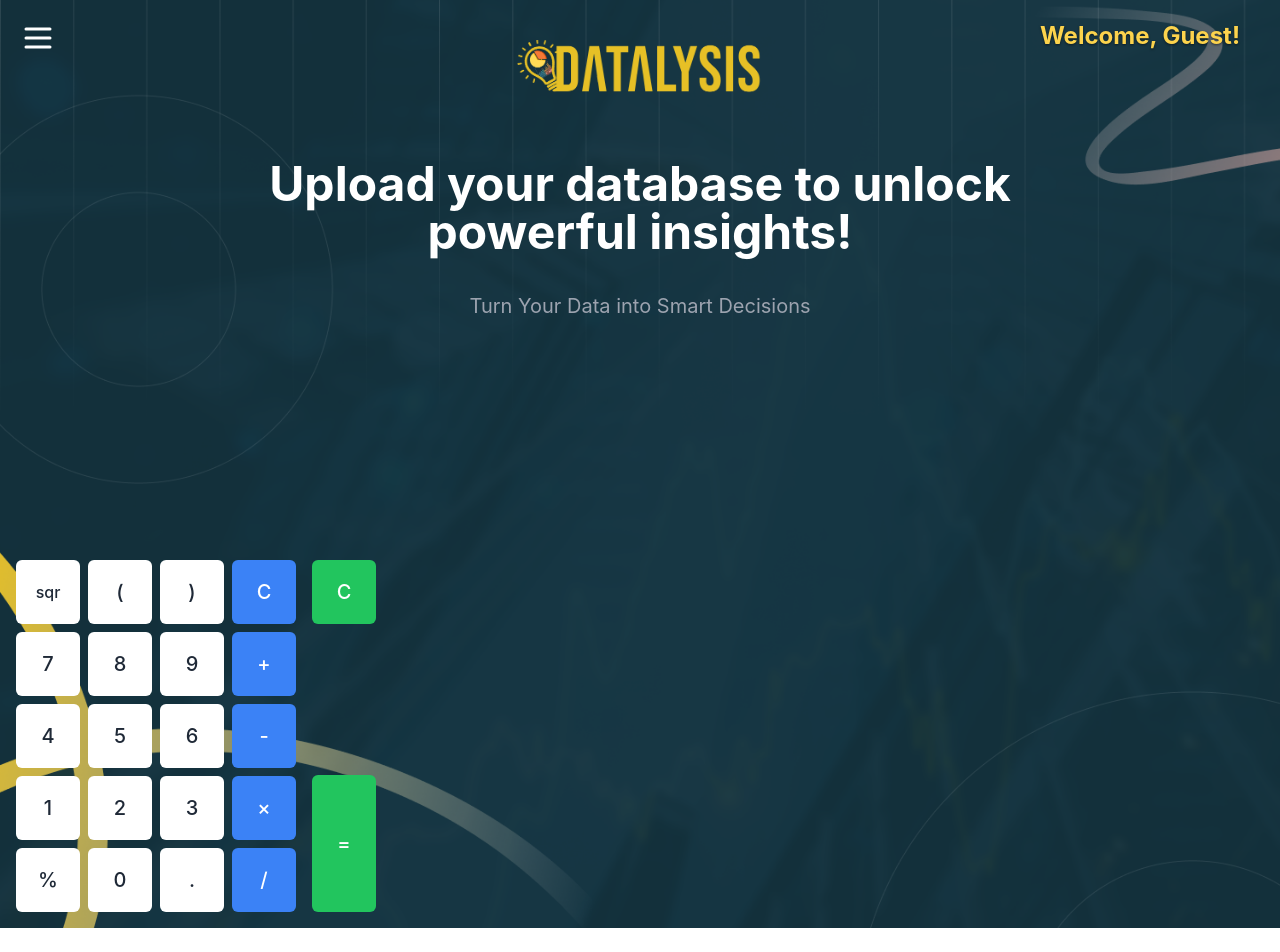
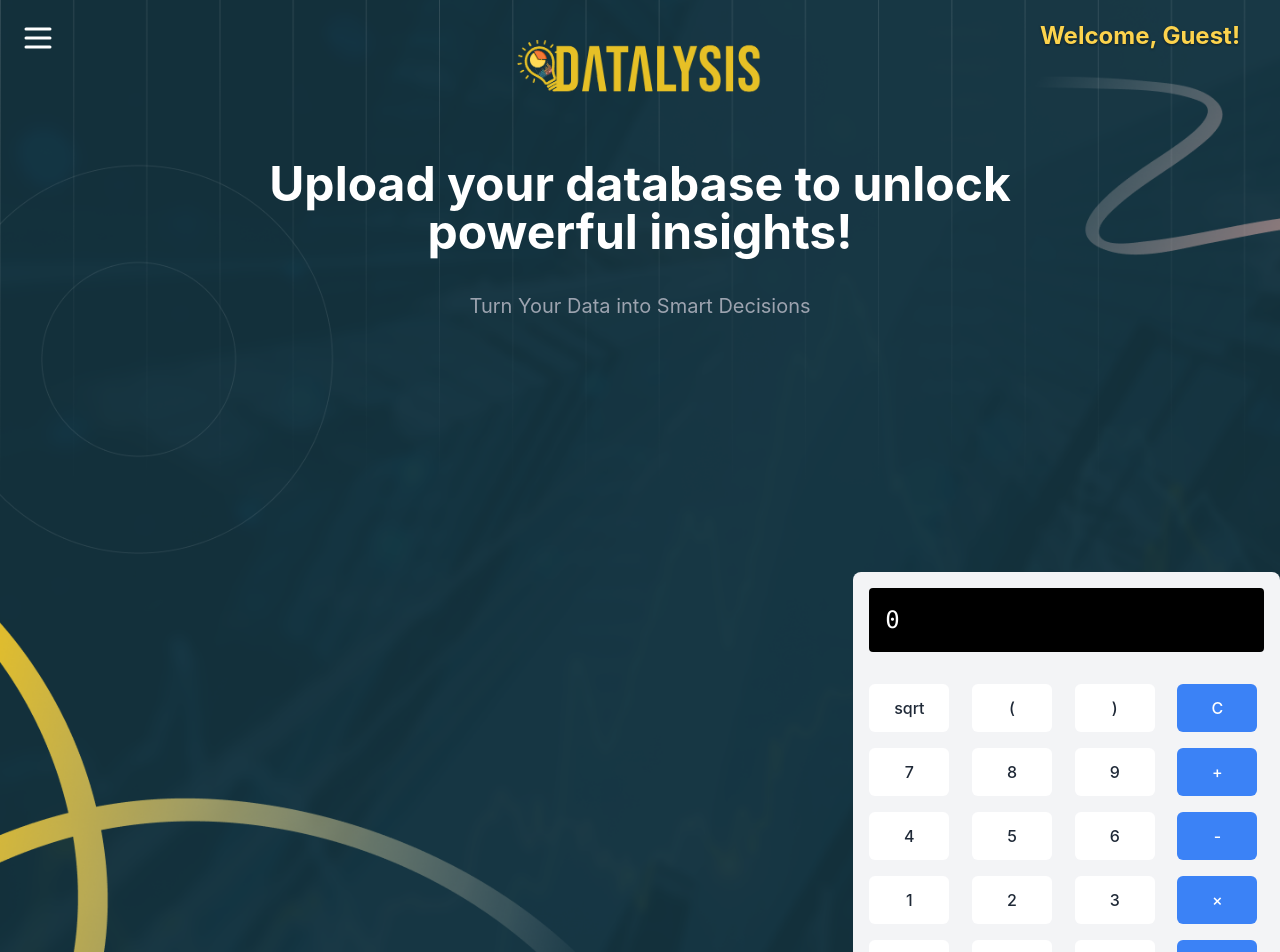
Before and after one commit to mychll31/datalysis, a React (Vite) app in the folder FrontEnd/: page /Formula-Page in a window 1280 px wide. Shown: the top 952 px of the page. Before the commit the page ends 928 px from the top, so only its background shows below. Built offline with nearby package versions, Linux system fonts and the light colour scheme; no server answers.

Commit message:
Calculator/FormulaPage Path

```diff
--- a/FrontEnd/src/App.jsx
+++ b/FrontEnd/src/App.jsx
@@ -5,8 +5,9 @@ import Home from "./Pages/home";
 import Homepage from "./Pages/homepage";
 import UploadPage from "./Pages/upload";
 import Display from "./Pages/display";
-import EmailForm from "./Components/EmailForm"; // Import the new component
+import EmailForm from "./Components/EmailForm";
 import FormulaPage from "./Pages/formulaPage";
+import Calculator from "./Components/Calculator"; // ✅ Import Calculator component
 
 function App() {
     return (
@@ -17,7 +18,8 @@ function App() {
                 <Route path="/Upload-Page" element={<UploadPage />} />
                 <Route path="/Display-Page" element={<Display />} />
                 <Route path="/Formula-Page" element={<FormulaPage />} />
-                <Route path="/email" element={<EmailForm />} /> {/* New route for email form */}
+                <Route path="/email" element={<EmailForm />} />
+                <Route path="/calculator" element={<Calculator />} /> {/* ✅ New route */}
             </Routes>
         </Router>
     );
--- /dev/null
+++ b/FrontEnd/src/Calculator.jsx
@@ -0,0 +1,45 @@
+import React, { useState } from 'react';
+import CalculatorButtons from './CalculatorButtons'; // Adjust the import path if needed
+
+const Calculator = () => {
+  const [output, setOutput] = useState('');
+
+  const handleButtonClick = (value) => {
+    switch (value) {
+      case 'C':
+        setOutput('');
+        break;
+      case 'Backspace':
+        setOutput((prev) => prev.slice(0, -1));
+        break;
+      case '=':
+        try {
+          // Replace '×' and '÷' with '*' and '/' before evaluating
+          const cleaned = output.replace(/×/g, '*').replace(/÷/g, '/');
+          const result = eval(cleaned); // ⚠️ Don't use eval in production
+          setOutput(result.toString());
+        } catch {
+          setOutput('Error');
+        }
+        break;
+      case 'sqr':
+        try {
+          const result = Math.sqrt(eval(output));
+          setOutput(result.toString());
+        } catch {
+          setOutput('Error');
+        }
+        break;
+      default:
+        setOutput((prev) => prev + value);
+    }
+  };
+
+  return (
+    <div className="flex items-center justify-center min-h-screen bg-gray-200">
+      <CalculatorButtons onButtonClick={handleButtonClick} output={output} />
+    </div>
+  );
+};
+
+export default Calculator;
--- /dev/null
+++ b/FrontEnd/src/Components/Calculator.jsx
@@ -0,0 +1,45 @@
+import React, { useState } from 'react';
+import CalculatorButtons from './CalculatorButtons'; // Adjust the import path if needed
+
+const Calculator = () => {
+  const [output, setOutput] = useState('');
+
+  const handleButtonClick = (value) => {
+    switch (value) {
+      case 'C':
+        setOutput('');
+        break;
+      case 'Backspace':
+        setOutput((prev) => prev.slice(0, -1));
+        break;
+      case '=':
+        try {
+          // Replace '×' and '÷' with '*' and '/' before evaluating
+          const cleaned = output.replace(/×/g, '*').replace(/÷/g, '/');
+          const result = eval(cleaned); // ⚠️ Don't use eval in production
+          setOutput(result.toString());
+        } catch {
+          setOutput('Error');
+        }
+        break;
+      case 'sqr':
+        try {
+          const result = Math.sqrt(eval(output));
+          setOutput(result.toString());
+        } catch {
+          setOutput('Error');
+        }
+        break;
+      default:
+        setOutput((prev) => prev + value);
+    }
+  };
+
+  return (
+    <div className="flex items-center justify-center min-h-screen bg-gray-200">
+      <CalculatorButtons onButtonClick={handleButtonClick} output={output} />
+    </div>
+  );
+};
+
+export default Calculator;
--- a/FrontEnd/src/Components/CalculatorButtons.jsx
+++ b/FrontEnd/src/Components/CalculatorButtons.jsx
@@ -1,162 +1,50 @@
 import React from 'react';
 
-const CalculatorButtons = ({ onButtonClick }) => {
+const CalculatorButtons = ({ onButtonClick, output }) => {
   const handleClick = (value) => {
     onButtonClick(value);
   };
 
   return (
-    <div className='w-full flex p-2 rounded-lg '>
-        <div className="w-1/8 grid grid-cols-4 gap-2  p-2 rounded-lg">
-        {/* First Row */}
-        <button
-            onClick={() => handleClick('Sqrt')}
-            className="bg-white hover:bg-gray-50 text-gray-800 font-medium py-4 h-16 w-16 rounded-md"
-        >
-            sqr
-        </button>
-        <button
-            onClick={() => handleClick('(')}
-            className="bg-white hover:bg-gray-50 text-gray-800 font-medium h-16 w-16 py-4 rounded-md text-xl"
-        >
-            (
-        </button>
-        <button
-            onClick={() => handleClick(')')}
-            className="bg-white hover:bg-gray-50 text-gray-800 font-medium py-4 h-16 w-16 rounded-md text-xl"
-        >
-            )
-        </button>
-        <button
-            onClick={() => handleClick('+')}
-            className="bg-blue-500 hover:bg-blue-600 text-white font-medium py-4 h-16 w-16 rounded-md text-xl"
-        >
-            C
-        </button>
+    <div className="flex flex-col items-center p-4 rounded-lg bg-gray-100 max-w-md mx-auto">
+      {/* Output Screen outside of button grid */}
+      <div className="bg-black text-white text-left text-2xl font-mono p-4 rounded mb-8 h-16 overflow-x-auto w-full">
+        {output || '0'}
+      </div>
 
-        {/* Second Row */}
-        <button
-            onClick={() => handleClick('7')}
-            className="bg-white hover:bg-gray-50 text-gray-800 font-medium py-4 h-16 w-16 rounded-md text-xl"
-        >
-            7
-        </button>
-        <button
-            onClick={() => handleClick('8')}
-            className="bg-white hover:bg-gray-50 text-gray-800 font-medium py-4 h-16 w-16 rounded-md text-xl"
-        >
-            8
-        </button>
-        <button
-            onClick={() => handleClick('9')}
-            className="bg-white hover:bg-gray-50 text-gray-800 font-medium py-4 h-16 w-16 rounded-md text-xl"
-        >
-            9
-        </button>
-        <button
-            onClick={() => handleClick('+')}
-            className="bg-blue-500 hover:bg-blue-600 text-white font-medium py-4 h-16 w-16 rounded-md text-xl"
-        >
-            +
-        </button>
+      {/* Button Grid */}
+      <div className="grid grid-cols-4 gap-4 w-full">
+        <button onClick={() => handleClick('sqr')} className="bg-white hover:bg-gray-400 text-gray-800 font-medium py-2 h-12 w-20 rounded-md">sqrt</button>
+        <button onClick={() => handleClick('(')} className="bg-white hover:bg-gray-400 text-gray-800 font-medium py-2 h-12 w-20 rounded-md">(</button>
+        <button onClick={() => handleClick(')')} className="bg-white hover:bg-gray-400 text-gray-800 font-medium py-2 h-12 w-20 rounded-md">)</button>
+        <button onClick={() => handleClick('C')} className="bg-blue-500 hover:bg-blue-600 text-white font-medium py-2 h-12 w-20 rounded-md">C</button>
 
-        {/* Third Row */}
-        <button
-            onClick={() => handleClick('4')}
-            className="bg-white hover:bg-gray-50 text-gray-800 font-medium py-4 h-16 w-16 rounded-md text-xl"
-        >
-            4
-        </button>
-        <button
-            onClick={() => handleClick('5')}
-            className="bg-white hover:bg-gray-50 text-gray-800 font-medium py-4 h-16 w-16 rounded-md text-xl"
-        >
-            5
-        </button>
-        <button
-            onClick={() => handleClick('6')}
-            className="bg-white hover:bg-gray-50 text-gray-800 font-medium py-4 h-16 w-16 rounded-md text-xl"
-        >
-            6
-        </button>
-        <button
-            onClick={() => handleClick('-')}
-            className="bg-blue-500 hover:bg-blue-600 text-white font-medium py-4 h-16 w-16 rounded-md text-xl"
-        >
-            -
-        </button>
+        <button onClick={() => handleClick('7')} className="bg-white hover:bg-gray-400 text-gray-800 font-medium py-2 h-12 w-20 rounded-md">7</button>
+        <button onClick={() => handleClick('8')} className="bg-white hover:bg-gray-400 text-gray-800 font-medium py-2 h-12 w-20 rounded-md">8</button>
+        <button onClick={() => handleClick('9')} className="bg-white hover:bg-gray-400 text-gray-800 font-medium py-2 h-12 w-20 rounded-md">9</button>
+        <button onClick={() => handleClick('+')} className="bg-blue-500 hover:bg-blue-600 text-white font-medium py-2 h-12 w-20 rounded-md">+</button>
 
-        {/* Fourth Row */}
-        <button
-            onClick={() => handleClick('1')}
-            className="bg-white hover:bg-gray-50 text-gray-800 font-medium py-4 h-16 w-16 rounded-md text-xl"
-        >
-            1
-        </button>
-        <button
-            onClick={() => handleClick('2')}
-            className="bg-white hover:bg-gray-50 text-gray-800 font-medium py-4 h-16 w-16 rounded-md text-xl"
-        >
-            2
-        </button>
-        <button
-            onClick={() => handleClick('3')}
-            className="bg-white hover:bg-gray-50 text-gray-800 font-medium py-4 h-16 w-16 rounded-md text-xl"
-        >
-            3
-        </button>
-        <button
-            onClick={() => handleClick('*')}
-            className="bg-blue-500 hover:bg-blue-600 text-white font-medium py-4 h-16 w-16 rounded-md text-xl"
-        >
-            ×
-        </button>
+        <button onClick={() => handleClick('4')} className="bg-white hover:bg-gray-400 text-gray-800 font-medium py-2 h-12 w-20 rounded-md">4</button>
+        <button onClick={() => handleClick('5')} className="bg-white hover:bg-gray-400 text-gray-800 font-medium py-2 h-12 w-20 rounded-md">5</button>
+        <button onClick={() => handleClick('6')} className="bg-white hover:bg-gray-400 text-gray-800 font-medium py-2 h-12 w-20 rounded-md">6</button>
+        <button onClick={() => handleClick('-')} className="bg-blue-500 hover:bg-blue-600 text-white font-medium py-2 h-12 w-20 rounded-md">-</button>
 
-        {/* Fifth Row - Equals button */}
-        <button
-            onClick={() => handleClick('%')}
-            className="bg-white hover:bg-gray-50 text-gray-800 font-medium py-4 h-16 w-16 rounded-md text-xl"
-        >
-            %
-        </button>
-        <button
-            onClick={() => handleClick('0')}
-            className="bg-white hover:bg-gray-50 text-gray-800 font-medium py-4 h-16 w-16 rounded-md text-xl"
-        >
-            0
-        </button>
-        <button
-            onClick={() => handleClick('.')}
-            className="bg-white hover:bg-gray-50 text-gray-800 font-medium py-4 h-16 w-16 rounded-md text-xl"
-        >
-            .
-        </button>
-        <button
-            onClick={() => handleClick('/')}
-            className="bg-blue-500 hover:bg-blue-600 text-white font-medium py-4 rounded-md text-xl"
-        >
-            /
-        </button>
+        <button onClick={() => handleClick('1')} className="bg-white hover:bg-gray-400 text-gray-800 font-medium py-2 h-12 w-20 rounded-md">1</button>
+        <button onClick={() => handleClick('2')} className="bg-white hover:bg-gray-400 text-gray-800 font-medium py-2 h-12 w-20 rounded-md">2</button>
+        <button onClick={() => handleClick('3')} className="bg-white hover:bg-gray-400 text-gray-800 font-medium py-2 h-12 w-20 rounded-md">3</button>
+        <button onClick={() => handleClick('*')} className="bg-blue-500 hover:bg-blue-600 text-white font-medium py-2 h-12 w-20 rounded-md">×</button>
 
+        <button onClick={() => handleClick('%')} className="bg-white hover:bg-gray-400 text-gray-800 font-medium py-2 h-12 w-20 rounded-md">%</button>
+        <button onClick={() => handleClick('0')} className="bg-white hover:bg-gray-400 text-gray-800 font-medium py-2 h-12 w-20 rounded-md">0</button>
+        <button onClick={() => handleClick('.')} className="bg-white hover:bg-gray-400 text-gray-800 font-medium py-2 h-12 w-20 rounded-md">.</button>
+        <button onClick={() => handleClick('/')} className="bg-blue-500 hover:bg-blue-600 text-white font-medium py-2 h-12 w-20 rounded-md">/</button>
+      </div>
 
-        </div>
-        <div className=' grid grid-rows-2 gap-2 p-2 rounded-lg'>
-
-        <button
-            onClick={() => handleClick('Backspace')}
-            className="bg-green-500 hover:bg-green-600 text-white font-medium py-4 h-16 w-16 rounded-md text-xl"
-        >
-            C
-        </button>
-        <div className='grid items-end'>
-            <button
-                onClick={() => handleClick('=')}
-                className=" bg-green-500 hover:bg-green-600 text-white  font-medium py-4 w-16 h-[137px] rounded-md text-xl "
-            >
-                =
-            </button>
-        </div>
-        </div>
+      {/* Backspace & Equals */}
+      <div className='grid grid-cols-2 gap-4 pt-4 w-full'>
+        <button onClick={() => handleClick('Backspace')} className="bg-green-500 hover:bg-green-600 text-white font-medium py-2 h-12 rounded-md">⌫</button>
+        <button onClick={() => handleClick('=')} className="bg-green-500 hover:bg-green-600 text-white font-medium py-2 h-12 rounded-md">=</button>
+      </div>
     </div>
   );
 };
--- a/FrontEnd/src/Pages/formulaPage.jsx
+++ b/FrontEnd/src/Pages/formulaPage.jsx
@@ -75,6 +75,28 @@ const FormulaPage = () => {
       setError("");
     }
   }, [fileType]);
+
+  const [calculatorInput, setCalculatorInput] = useState("");
+
+const handleCalculatorClick = (value) => {
+  if (value === "C") {
+    setCalculatorInput("");
+  } else if (value === "Backspace") {
+    setCalculatorInput((prev) => prev.slice(0, -1));
+  } else if (value === "=") {
+    try {
+      // Optional: Add support for "sqrt" as square root
+      let expression = calculatorInput.replace(/sqr/g, "Math.sqrt");
+      let result = eval(expression); // Use a safe math parser in production
+      setCalculatorInput(result.toString());
+    } catch (error) {
+      setCalculatorInput("Error");
+    }
+  } else {
+    setCalculatorInput((prev) => prev + value);
+  }
+};
+
 
   const handleFileChange = (e) => {
     const selectedFile = e.target.files[0];
@@ -291,6 +313,7 @@ const FormulaPage = () => {
   };
 
   return (
+
     <div className="flex flex-col items-center min-h-screen bg-cover bg-center bg-uploadPage bg-gray-900 text-white font-inter">
       <div className="ml-10 w-screen">
         <CollapsibleSidebar />
@@ -324,6 +347,7 @@ const FormulaPage = () => {
 
       <div className="h-32"></div>
 
+
       <UploadModal
         show={showModal}
         onClose={() => setShowModal(false)}
@@ -334,8 +358,17 @@ const FormulaPage = () => {
         totalDataPoints={totalDataPoints}
         handleConfirm={handleConfirm}
       />
-    <CalculatorButtons />
+      <div className="flex justify-end w-full mt-7">
+        <div className="w-1/3"> {/* Adjust width as necessary */}
+          <CalculatorButtons
+            output={calculatorInput}
+            onButtonClick={handleCalculatorClick}
+          />
+        </div>
+      </div>
     </div>
+
+
   );
 };
 
```
Also changed, not shown: FrontEnd/src/CalcuApp.jsx (added, +12 -0 lines), FrontEnd/src/Pages/display.jsx (+56 -74 lines), 1 other file (tests, documents, lock files or other folders).
